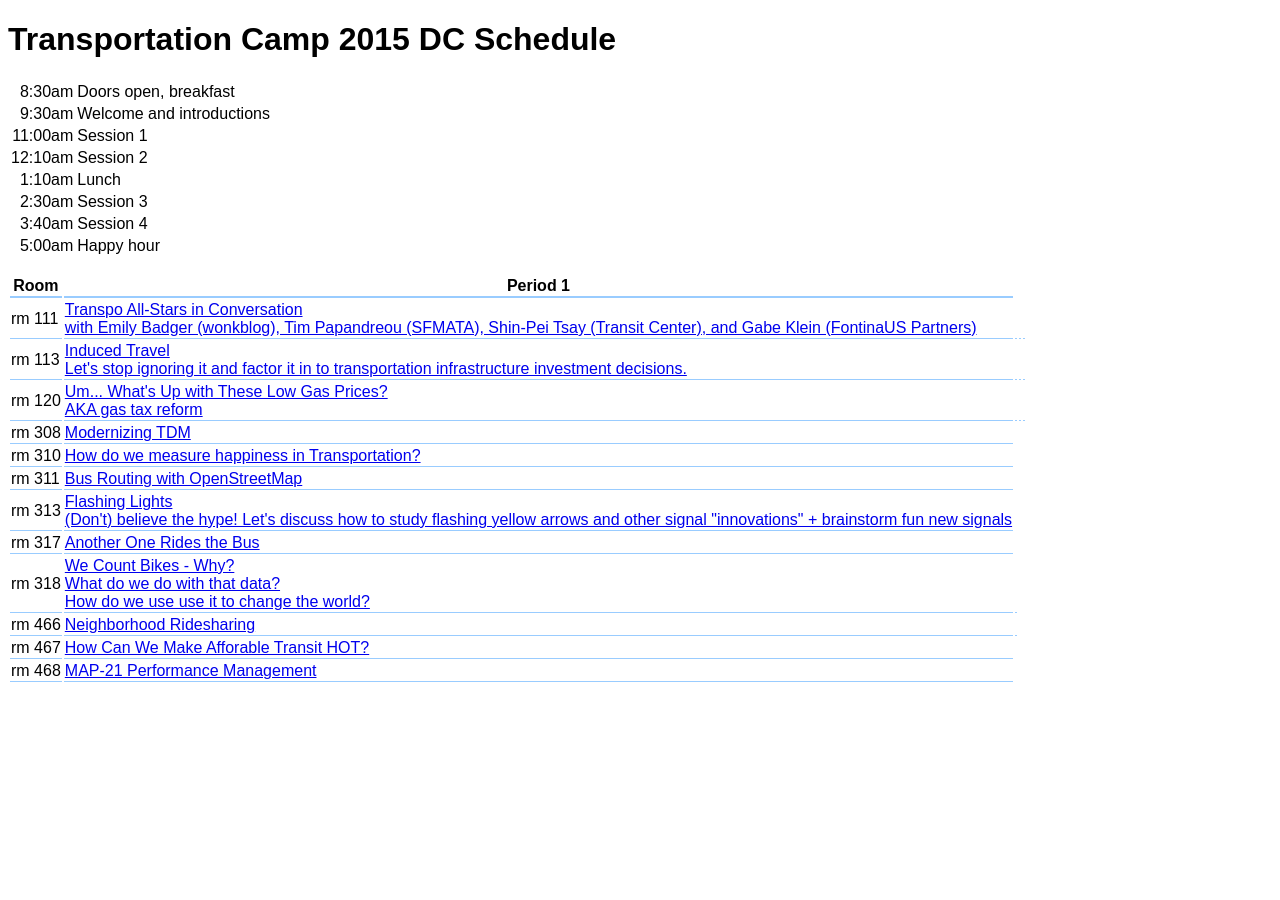
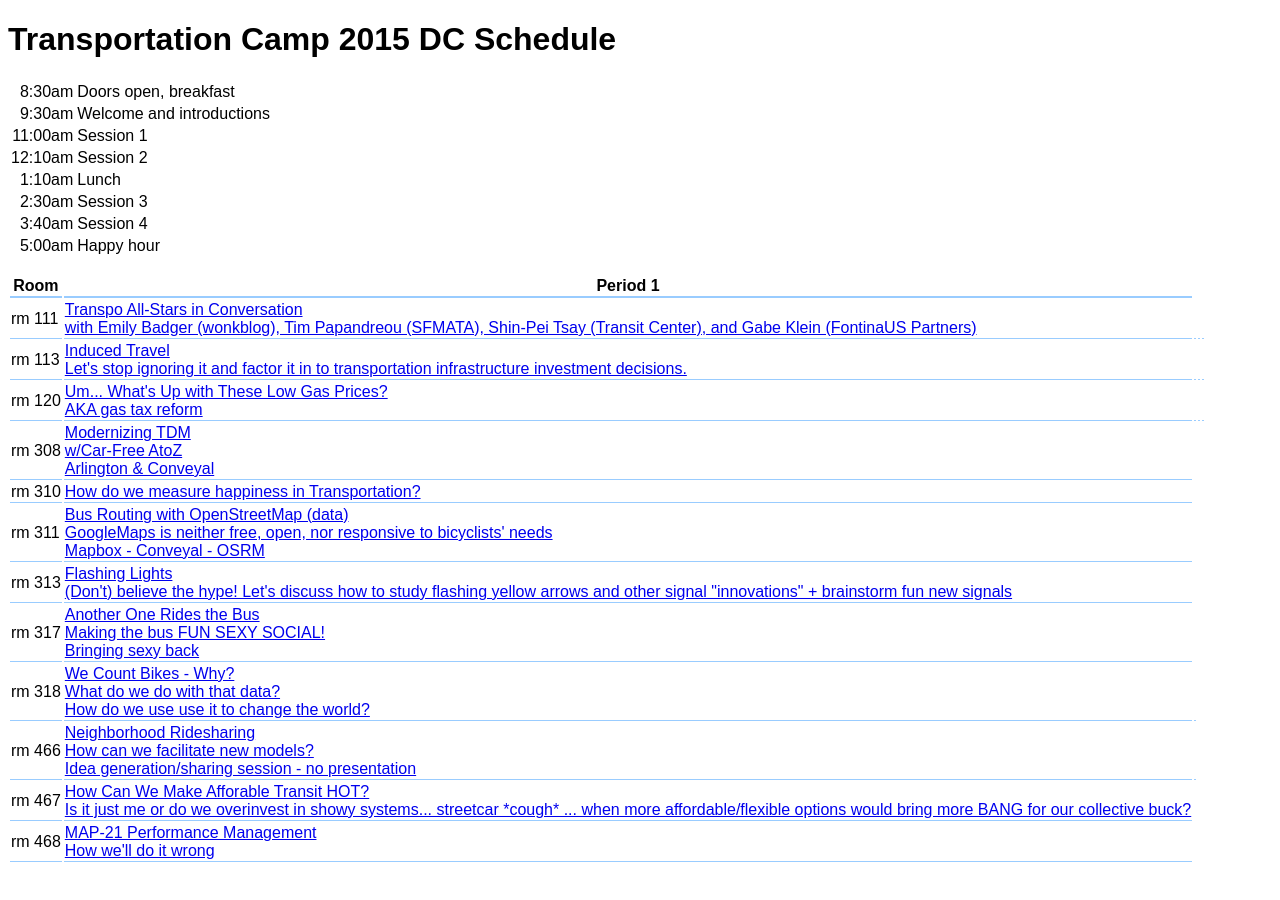
Before and after one commit to transpocamp/transportationcamp.org, a Jekyll site: the page events/dc-2015/schedule.html, which Jekyll copies as it is, in a window 1280 px wide. Built offline with Jekyll 4.4.1, drawn with Linux system fonts in a browser that asks for light colours; Markdown is read by kramdown in place of the engine named in the settings.

Commit message:
Update schedule.html

```diff
--- a/events/dc-2015/schedule.html
+++ b/events/dc-2015/schedule.html
@@ -42,20 +42,37 @@
 <tr><td>rm 120</td><td><a href="https://tcamp2015dc.hackpad.com/09F7ZOfiVgZ">Um... What's Up with These Low Gas Prices?<br>
   AKA gas tax reform
 </a></td><td></td><td></td><td></td></tr>
-<tr><td>rm 308</td><td><a href="https://tcamp2015dc.hackpad.com/m0JGpiproJu">Modernizing TDM</a></td></tr>
+<tr><td>rm 308</td><td><a href="https://tcamp2015dc.hackpad.com/m0JGpiproJu">Modernizing TDM<br>
+w/Car-Free AtoZ<br>
+  Arlington & Conveyal
+</a></td></tr>
 <tr><td>rm 310</td><td><a href="https://tcamp2015dc.hackpad.com/M4IUTXdKext">How do we measure happiness in Transportation?</a></td></tr>
-<tr><td>rm 311</td><td><a href="https://tcamp2015dc.hackpad.com/qqNthGdi9wY">Bus Routing with OpenStreetMap</a></td></tr>
+<tr><td>rm 311</td><td><a href="https://tcamp2015dc.hackpad.com/qqNthGdi9wY">Bus Routing with OpenStreetMap (data)<br>
+  GoogleMaps is neither free, open, nor responsive to bicyclists' needs<br>
+  Mapbox - Conveyal - OSRM
+</a></td></tr>
 <tr><td>rm 313</td><td><a href="https://tcamp2015dc.hackpad.com/HoLUI3CbERc">Flashing Lights<br>
   (Don't) believe the hype! Let's discuss how to study flashing yellow arrows and other signal "innovations" + brainstorm fun new signals
 </a></tr>
-<tr><td>rm 317</td><td><a href="https://tcamp2015dc.hackpad.com/BNawsvjvTEb">Another One Rides the Bus</a></td></tr>
+<tr><td>rm 317</td><td><a href="https://tcamp2015dc.hackpad.com/BNawsvjvTEb">Another One Rides the Bus<br>
+  Making the bus FUN SEXY SOCIAL!<br>
+  Bringing sexy back
+</a></td></tr>
 <tr><td>rm 318</td><td><a href="https://tcamp2015dc.hackpad.com/kJex9gLyqmA">We Count Bikes - Why?<br>
   What do we do with that data?<br>
   How do we use use it to change the world?
 </a></td><td></td></tr>
-<tr><td>rm 466</td><td><a href="https://tcamp2015dc.hackpad.com/skSyFLDy6Yi">Neighborhood Ridesharing</a></td><td></td></tr>
-<tr><td>rm 467</td><td><a href="https://tcamp2015dc.hackpad.com/0iqvFJcyLtD">How Can We Make Afforable Transit HOT?</a></td></tr>
-<tr><td>rm 468</td><td><a href="https://tcamp2015dc.hackpad.com/f0qIpUVpMrG">MAP-21 Performance Management</a></td></tr>
+<tr><td>rm 466</td><td><a href="https://tcamp2015dc.hackpad.com/skSyFLDy6Yi">Neighborhood Ridesharing<br>
+  How can we facilitate new models?<br>
+  Idea generation/sharing session - no presentation
+</a></td><td></td></tr>
+<tr><td>rm 467</td><td><a href="https://tcamp2015dc.hackpad.com/0iqvFJcyLtD">How Can We Make Afforable Transit HOT?<br>
+  Is it just me or do we overinvest in showy systems... streetcar *cough* ...
+  when more affordable/flexible options would bring more BANG for our collective buck?
+</a></td></tr>
+<tr><td>rm 468</td><td><a href="https://tcamp2015dc.hackpad.com/f0qIpUVpMrG">MAP-21 Performance Management<br>
+  How we'll do it wrong
+</a></td></tr>
 </table>
 </body>
 </html>
```
